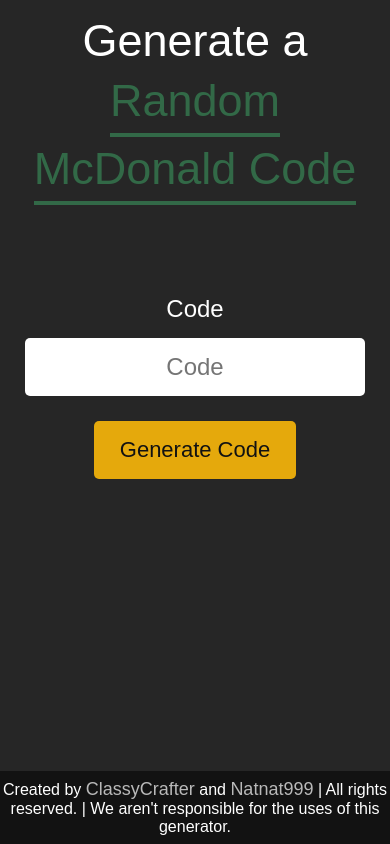
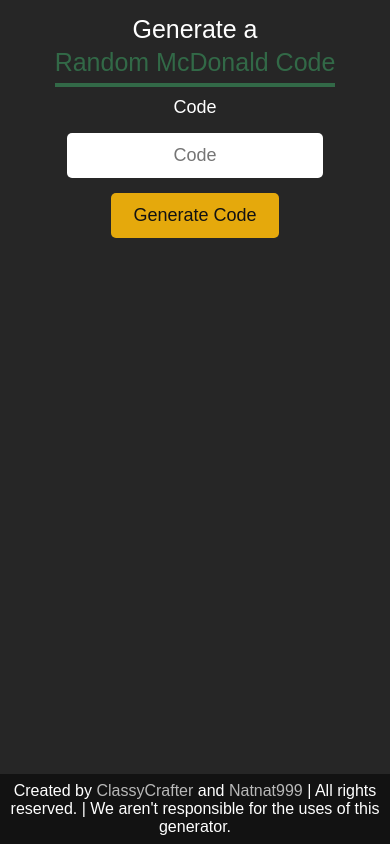
Before and after one commit to Natnat999/mc-do-gen-website, a plain HTML site: page index.html in a window 390 px wide. Drawn offline with Linux system fonts and the light colour scheme.

Commit message:
Added responsivity

```diff
--- a/assets/style.css
+++ b/assets/style.css
@@ -130,4 +130,52 @@ footer a:hover {
         padding-top: 8px;
         padding-bottom: 8px;
     }
+
+    footer a {
+        font-size: 16px;
+    }
+
+    .container {
+        gap: 25px;
+    }
+
+    .container.main-container {
+        gap: 15px;
+    }
+
+    .container.content-container {
+        height: fit-content;
+        max-height: fit-content;
+    }
+
+    .container h1 {
+        font-size: 25px;
+    }
+
+    .container h1 span {
+        font-size: 25px;
+    }
+
+    .container button {
+        font-size: 18px;
+        padding: 12px 22px;
+    }
+
+    .display label {
+        font-size: 18px;
+    }
+
+    .display input {
+        font-size: 18px;
+        padding: 12px;
+    }
+
+    .container qr {
+        display: none;
+    }
+
+    .container.content-container {
+        padding: 0;
+        justify-content: space-around;
+    }
 }
```
Also changed, not shown: 1 other file.
